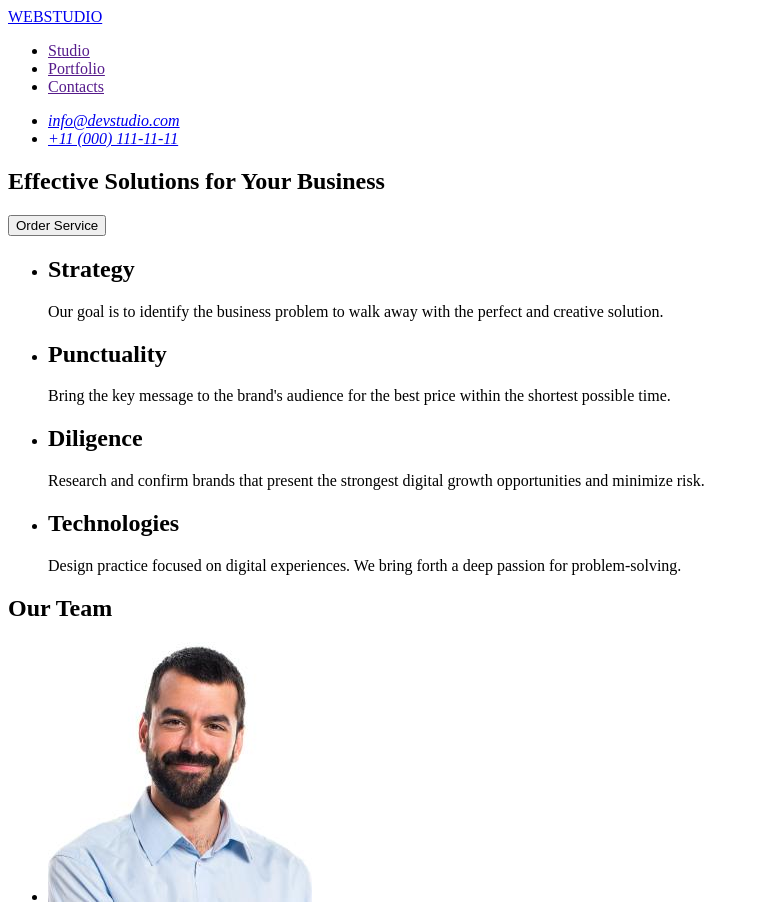
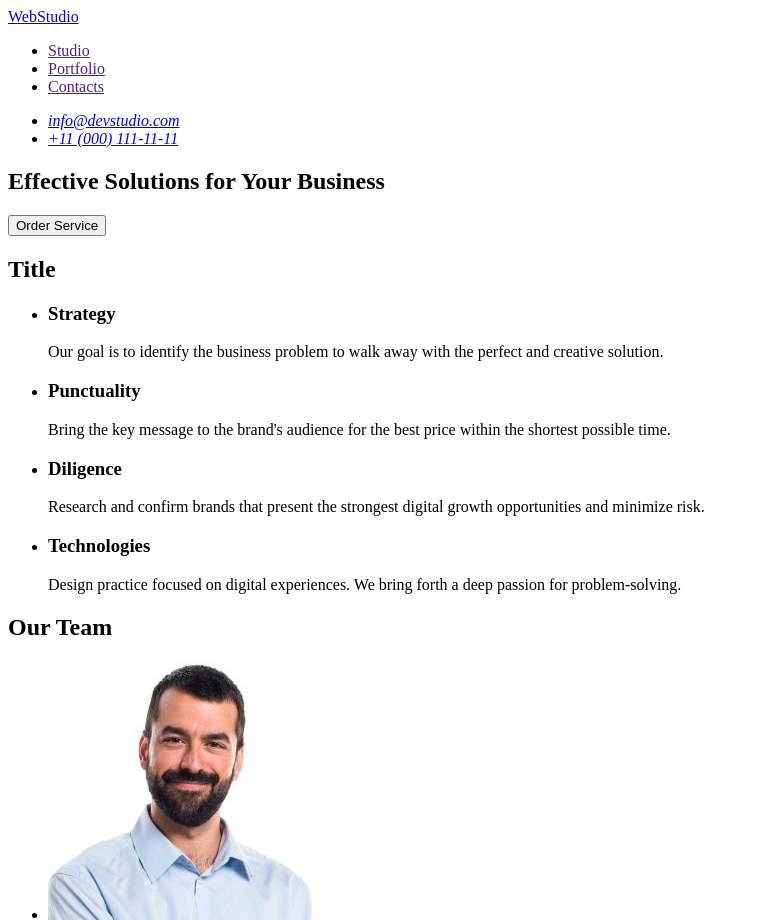
Before and after one commit to Mioshanika/goit-markup-hw-01, a plain HTML site: page index.html in a window 1280 px wide. Shown: the top 920 px of the page, without its empty margins (0-759 px from the left). Drawn offline with Linux system fonts and the light colour scheme.

Commit message:
Update index.html

```diff
--- a/index.html
+++ b/index.html
@@ -8,7 +8,7 @@
   <body>
     <header>
       <nav>
-        <a href="./index.html">WEBSTUDIO</a>
+        <a href="./index.html">WebStudio</a>
         <ul>
           <li><a href="">Studio</a></li>
           <li><a href="">Portfolio</a></li>
@@ -28,27 +28,28 @@
         <button type="button">Order Service</button>
       </section>
       <section>
+        <h2>Title</h2>
         <ul>
           <li>
-            <h2>Strategy</h2>
+            <h3>Strategy</h3>
             <p>
               Our goal is to identify the business problem to walk away with the perfect and creative solution.
             </p>
           </li>
           <li>
-            <h2>Punctuality</h2>
+            <h3>Punctuality</h3>
             <p>
               Bring the key message to the brand's audience for the best price within the shortest possible time.
             </p>
           </li>
           <li>
-            <h2>Diligence</h2>
+            <h3>Diligence</h3>
             <p>
               Research and confirm brands that present the strongest digital growth opportunities and minimize risk.
             </p>
           </li>
           <li>
-            <h2>Technologies</h2>
+            <h3>Technologies</h3>
             <p>
               Design practice focused on digital experiences. We bring forth a deep passion for problem-solving.
             </p>
@@ -82,7 +83,7 @@
       </section>
     </main>
     <footer>
-      <a href="./index.html">WEBSTUDIO</a>
+      <a href="./index.html">WebStudio</a>
       <p>
         Increase the flow of customers and sales for your business with digital marketing & growth solutions.
       </p>
```
